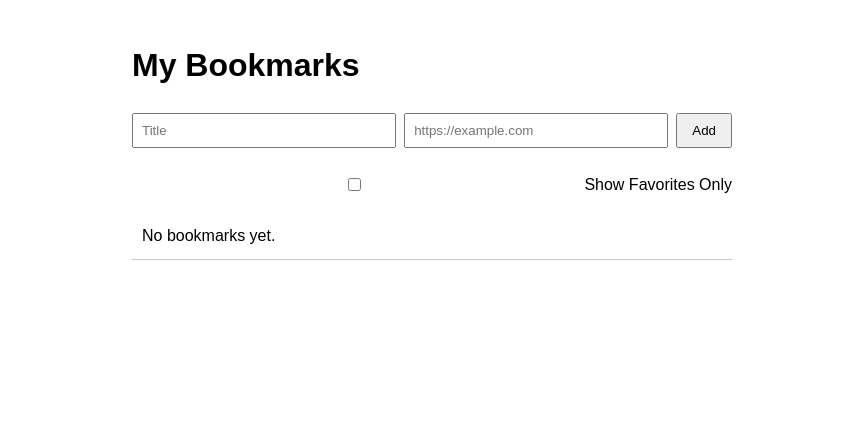
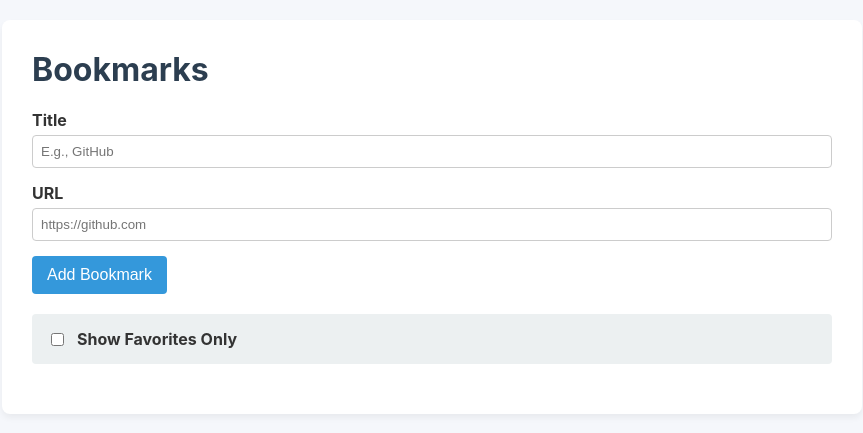
Before and after one commit to SaiKiran-0704/bookmark-manager-test, a Flask app: page / in a window 1280 px wide. Shown: the top 433 px of the page, without its empty margins (208-1071 px from the left). Run offline with Flask 3, Linux system fonts and the light colour scheme.

Commit message:
Update templates/index.html via pipeline

```diff
--- a/templates/index.html
+++ b/templates/index.html
@@ -1,92 +1,160 @@
 <!DOCTYPE html>
-<html>
+<html lang="en">
 <head>
+    <meta charset="UTF-8">
+    <meta name="viewport" content="width=device-width, initial-scale=1.0">
     <title>Bookmark Manager</title>
     <style>
-    body { font-family: Arial, sans-serif; max-width: 600px; margin: 40px auto; line-height: 1.6; }
-    form { margin-bottom: 24px; display: flex; gap: 8px; }
-    input { flex: 1; padding: 8px; }
-    button { padding: 8px 14px; cursor: pointer; }
-    ul { list-style: none; padding: 0; }
-    li { padding: 10px; border-bottom: 1px solid #ccc; display: flex; justify-content: space-between; align-items: center; }
-    a { color: #007bff; text-decoration: none; }
-    .favorite-toggle-button {
-      background: none;
+        body {
+            font-family: -apple-system, BlinkMacSystemFont, "Segoe UI", Roboto, Helvetica, Arial, sans-serif;
+            background-color: #f5f7fb;
+            color: #333;
+            margin: 0;
+            padding: 20px;
+        }
+        .container {
+            max-width: 800px;
+            margin: 0 auto;
+            background: #ffffff;
+            padding: 30px;
+            border-radius: 8px;
+            box-shadow: 0 4px 6px rgba(0, 0, 0, 0.05);
+        }
+        h1 {
+            margin-top: 0;
+            color: #2c3e50;
+        }
+        .form-group {
+            margin-bottom: 15px;
+        }
+        .form-group label {
+            display: block;
+            margin-bottom: 5px;
+            font-weight: bold;
+        }
+        .form-group input[type="text"],
+        .form-group input[type="url"] {
+            width: 100%;
+            padding: 8px;
+            box-sizing: border-box;
+            border: 1px solid #ccc;
+            border-radius: 4px;
+        }
+        button {
+            background-color: #3498db;
+            color: white;
             border: none;
-      font-size: 1.4rem;
-      color: gold;
+            padding: 10px 15px;
+            border-radius: 4px;
             cursor: pointer;
-      padding: 0 8px;
-      line-height: 1;
+            font-size: 16px;
+        }
+        button:hover {
+            background-color: #2980b9;
         }
         .filter-container {
-      margin-bottom: 16px;
+            margin: 20px 0;
+            padding: 15px;
+            background-color: #ecf0f1;
+            border-radius: 4px;
             display: flex;
             align-items: center;
-      gap: 8px;
+            gap: 10px;
+        }
+        .bookmark-list {
+            list-style: none;
+            padding: 0;
+        }
+        .bookmark-item {
+            display: flex;
+            align-items: center;
+            padding: 12px;
+            border-bottom: 1px solid #eee;
+            gap: 15px;
+        }
+        .bookmark-item:last-child {
+            border-bottom: none;
+        }
+        .star-icon {
+            font-size: 24px;
+            cursor: pointer;
+            user-select: none;
+            color: #ccc;
+            transition: color 0.2s;
+        }
+        .star-icon.favorited {
+            color: #f1c40f;
+        }
+        .bookmark-details {
+            flex-grow: 1;
+        }
+        .bookmark-title {
+            font-weight: 600;
+            color: #2c3e50;
+            text-decoration: none;
+        }
+        .bookmark-title:hover {
+            text-decoration: underline;
+        }
+        .bookmark-url {
+            display: block;
+            font-size: 12px;
+            color: #7f8c8d;
+        }
+        .delete-btn {
+            background-color: #e74c3c;
+            padding: 5px 10px;
+            font-size: 12px;
+        }
+        .delete-btn:hover {
+            background-color: #c0392b;
         }
     </style>
 </head>
 <body>
-  <h1>My Bookmarks</h1>
+    <div class="container">
+        <h1>Bookmarks</h1>
 
-  <form action="/add" method="post">
-    <input type="text" name="title" placeholder="Title" required>
-    <input type="url" name="url" placeholder="https://example.com" required>
-    <button type="submit">Add</button>
+        <form action="/add" method="POST">
+            <div class="form-group">
+                <label for="title">Title</label>
+                <input type="text" id="title" name="title" required placeholder="E.g., GitHub">
+            </div>
+            <div class="form-group">
+                <label for="url">URL</label>
+                <input type="url" id="url" name="url" required placeholder="https://github.com">
+            </div>
+            <button type="submit">Add Bookmark</button>
         </form>
 
         <div class="filter-container">
-    <input type="checkbox" id="favorites-filter-toggle">
-    <label for="favorites-filter-toggle" style="cursor: pointer; user-select: none;">Show Favorites Only</label>
+            <input type="checkbox" id="filter-favorites" onchange="applyDOMFilter()">
+            <label for="filter-favorites" style="font-weight: bold; cursor: pointer;">Show Favorites Only</label>
         </div>
 
-  <ul id="bookmark-list-container">
+        <ul class="bookmark-list" id="bookmark-list">
             {% for bookmark in bookmarks %}
-      <li class="bookmark-item" data-favorited="{{ 'true' if bookmark.is_favorite else 'false' }}">
-        <div style="display: flex; align-items: center; gap: 8px;">
-          <button class="favorite-toggle-button" data-id="{{ bookmark.id }}" aria-label="Toggle Favorite">
-            {{ '★' if bookmark.is_favorite else '☆' }}
-          </button>
-          <a href="{{ bookmark.url }}" target="_blank">{{ bookmark.title }}</a>
+            <li class="bookmark-item" data-id="{{ bookmark.id }}" data-favorite="{{ 'true' if bookmark.is_favorite else 'false' }}">
+                <span
+                    class="star-icon {% if bookmark.is_favorite %}favorited{% endif %}"
+                    onclick="handleFavoriteToggle({{ bookmark.id }})"
+                    title="Toggle Favorite">
+                    {% if bookmark.is_favorite %}★{% else %}☆{% endif %}
+                </span>
+                <div class="bookmark-details">
+                    <a href="{{ bookmark.url }}" target="_blank" class="bookmark-title">{{ bookmark.title }}</a>
+                    <span class="bookmark-url">{{ bookmark.url }}</span>
                 </div>
-        <form action="/delete/{{ bookmark.id }}" method="post" style="display:inline; margin:0;">
-          <button type="submit">Delete</button>
+                <form action="/delete/{{ bookmark.id }}" method="POST" style="margin: 0;">
+                    <button type="submit" class="delete-btn">Delete</button>
                 </form>
             </li>
-    {% else %}
-      <li class="no-bookmarks">No bookmarks yet.</li>
             {% endfor %}
         </ul>
+    </div>
 
     <script>
-    document.addEventListener('DOMContentLoaded', () => {
-      const filterToggle = document.getElementById('favorites-filter-toggle');
-      const listContainer = document.getElementById('bookmark-list-container');
-
-      function applyFilter() {
-        const showOnlyFavorites = filterToggle.checked;
-        const items = listContainer.querySelectorAll('.bookmark-item');
-        items.forEach(item => {
-          const isFavorited = item.getAttribute('data-favorited') === 'true';
-          if (showOnlyFavorites && !isFavorited) {
-            item.style.display = 'none';
-          } else {
-            item.style.display = 'flex';
-          }
-        });
-      }
-
-      filterToggle.addEventListener('change', applyFilter);
-
-      listContainer.addEventListener('click', async (event) => {
-        const toggleBtn = event.target.closest('.favorite-toggle-button');
-        if (!toggleBtn) return;
-
-        event.preventDefault();
-        const bookmarkId = toggleBtn.getAttribute('data-id');
-        const listItem = toggleBtn.closest('.bookmark-item');
-
+        async function handleFavoriteToggle(bookmarkId) {
             try {
                 const response = await fetch(`/toggle_favorite/${bookmarkId}`, {
                     method: 'POST',
@@ -94,21 +162,47 @@
                         'Content-Type': 'application/json'
                     }
                 });
-
                 if (response.ok) {
                     const data = await response.json();
-            const isFav = data.is_favorite !== undefined ? data.is_favorite : (data.favorite !== undefined ? data.favorite : (listItem.getAttribute('data-favorited') !== 'true'));
-            toggleBtn.textContent = isFav ? '★' : '☆';
-            listItem.setAttribute('data-favorited', isFav ? 'true' : 'false');
-            applyFilter();
+                    updateStarUI(bookmarkId, data.is_favorite);
+                    applyDOMFilter();
                 } else {
                     console.error('Failed to toggle favorite status');
                 }
             } catch (error) {
-          console.error('Error toggling favorite:', error);
+                console.error('Error while updating favorite state:', error);
+            }
+        }
+
+        function updateStarUI(bookmarkId, isFavorite) {
+            const item = document.querySelector(`.bookmark-item[data-id="${bookmarkId}"]`);
+            if (item) {
+                item.setAttribute('data-favorite', isFavorite ? 'true' : 'false');
+                const star = item.querySelector('.star-icon');
+                if (star) {
+                    if (isFavorite) {
+                        star.classList.add('favorited');
+                        star.textContent = '★';
+                    } else {
+                        star.classList.remove('favorited');
+                        star.textContent = '☆';
+                    }
+                }
+            }
+        }
+
+        function applyDOMFilter() {
+            const showFavoritesOnly = document.getElementById('filter-favorites').checked;
+            const items = document.querySelectorAll('.bookmark-item');
+            items.forEach(item => {
+                const isFavorite = item.getAttribute('data-favorite') === 'true';
+                if (showFavoritesOnly && !isFavorite) {
+                    item.style.display = 'none';
+                } else {
+                    item.style.display = 'flex';
                 }
             });
-    });
+        }
     </script>
 </body>
 </html>
```
Lines whose indentation alone changed are shown as unchanged.
